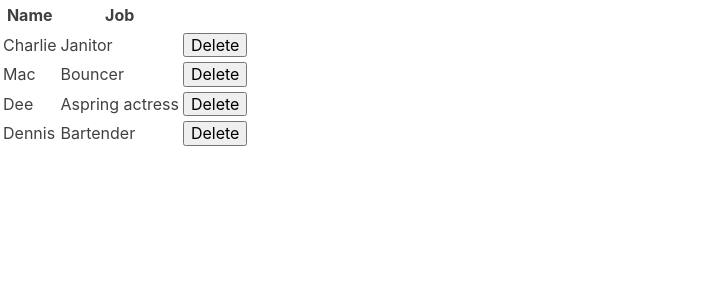
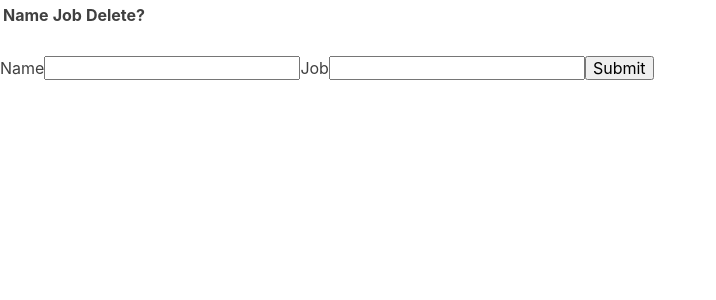
Before and after one commit to darryljamescruz/csc-308-app, a React (Vite) app in the folder packages/react-frontend/: page / in a window 1280 px wide. Shown: the top 300 px of the page, without its empty margins (0-716 px from the left). Built offline with nearby package versions, Linux system fonts and the light colour scheme.

Commit message:
worked on adding form with submit button, need todo final component hierachy write-up

```diff
--- /dev/null
+++ b/packages/react-frontend/src/Form.jsx
@@ -0,0 +1,45 @@
+// src/Form.jsx
+import React, {useState} from "react";
+
+function Form(props) {
+    const [person, setPerson] = useState({
+        name: "",
+        job: ""
+    });
+
+    function handleChange(event) {
+        const {name, value} = event.target;
+        if (name == "job")
+            setPerson({ name: person["name"], job: value});
+        else setPerson({ name: value, job: person["job"]});
+    }
+
+    function submitForm(){
+        props.handleSubmit(person);
+        setPerson({ name: "", job: "" });
+    }
+
+    return (
+        <form>
+            <label htmlFor="name">Name</label>
+            <input
+                type="text"
+                name="name"
+                id="name"
+                value={person.name}
+                onChange={handleChange}
+            />
+            <label htmlFor="job">Job</label>
+            <input
+                type="text"
+                name="job"
+                id="job"
+                value={person.job}
+                onChange={handleChange}
+            />
+            <input type="button" value="Submit" onClick={submitForm} />
+        </form>
+    );
+}
+
+export default Form;
--- a/packages/react-frontend/src/MyApp.jsx
+++ b/packages/react-frontend/src/MyApp.jsx
@@ -2,27 +2,10 @@
 
 import React, {useState} from "react";
 import Table from "./Table";
-
+import Form from "./Form";
 
 function MyApp() {
-    const [characters, setCharacters] = useState([
-      {
-        name: "Charlie",
-        job : "Janitor"
-      },
-      {
-        name: "Mac",
-        job : "Bouncer"
-      },
-      {
-        name: "Dee",
-        job : "Aspring actress"
-      },
-      {
-        name: "Dennis",
-        job : "Bartender"
-        }
-    ]);
+    const [characters, setCharacters] = useState([]);
 
     function removeOneCharacter(index) {
         const updated = characters.filter((character, i) => {
@@ -31,11 +14,16 @@
         setCharacters(updated);
     }
 
+    function updateList(person) {
+        setCharacters([...characters, person]);
+    }
+
     return (
         <div className="container">
             <Table
             characterData={characters}
             removeCharacter={removeOneCharacter} />
+            <Form handleSubmit={updateList} />
         </div>
     );
 }
--- a/packages/react-frontend/src/Table.jsx
+++ b/packages/react-frontend/src/Table.jsx
@@ -7,6 +7,7 @@
             <tr>
                 <th>Name</th>
                 <th>Job</th>
+                <th>Delete?</th>
             </tr>
         </thead>
     );
@@ -18,6 +19,7 @@
             <tr key = {index}>
                 <td>{row.name}</td>
                 <td>{row.job}</td>
+                <td>{row.delete}</td>
                 <td>
                     <button onClick={() => props.removeCharacter(index)}>
                         Delete
```
Also changed, not shown: 1 other file (tests, documents, lock files or other folders).
